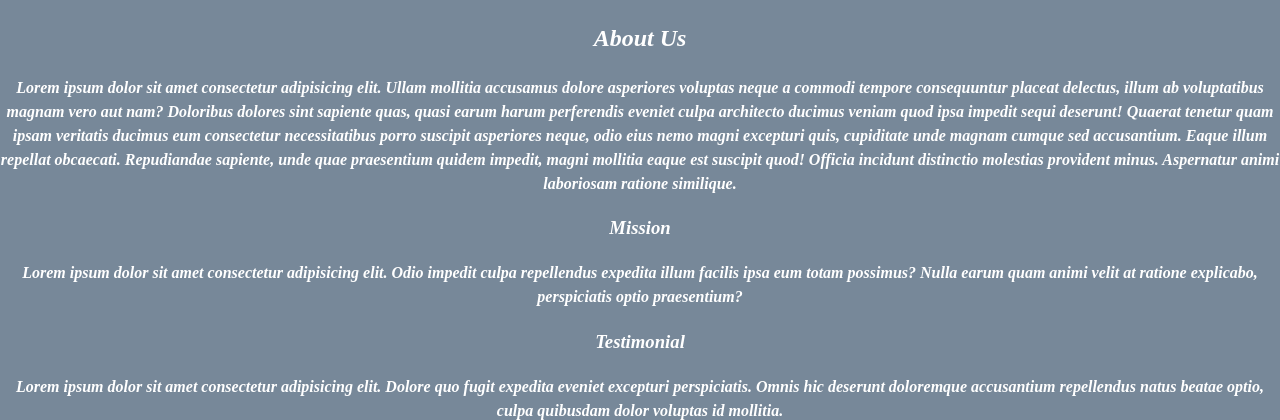
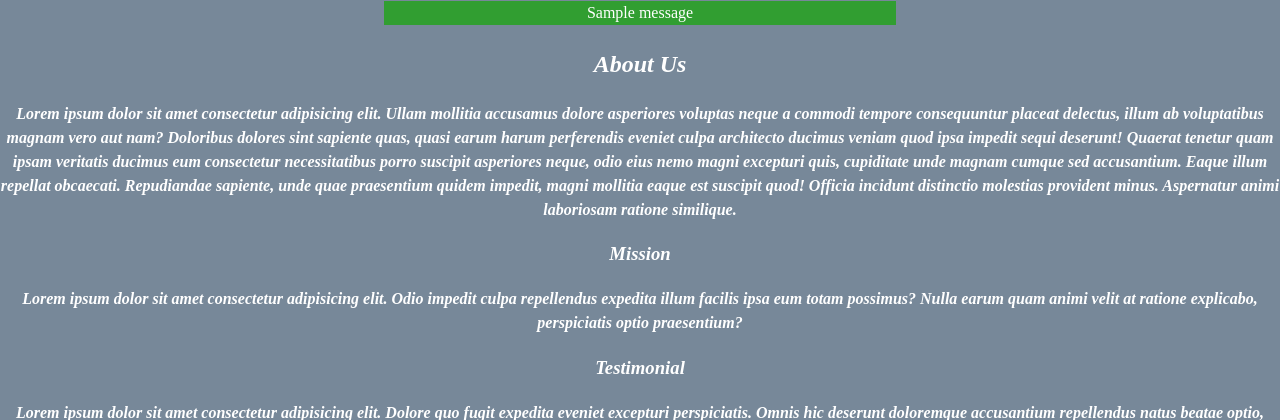
Before and after one commit to CaptainMumo/biashara_business_review, a Flask app: page / in a window 1280 px wide. Shown: the part 181-601 px from the top of the page. Run offline with Flask 2, Linux system fonts and the light colour scheme; one stand-in notice (Sample message) is shown.

Commit message:
Added functiona;ity to display flash messages

```diff
--- a/templates/layout.html
+++ b/templates/layout.html
@@ -26,6 +26,15 @@
         </div>
     </header>
     <div>
+        {% with messages = get_flashed_messages(with_categories=true) %}
+            {% if messages %}
+                {% for category, message in messages %}
+                    <div class="flash_message">
+                        {{ message }}
+                    </div>
+                {% endfor %}
+            {% endif %}
+        {% endwith %}
         {% block content %}{% endblock %}
     </div>
     <footer>
```
